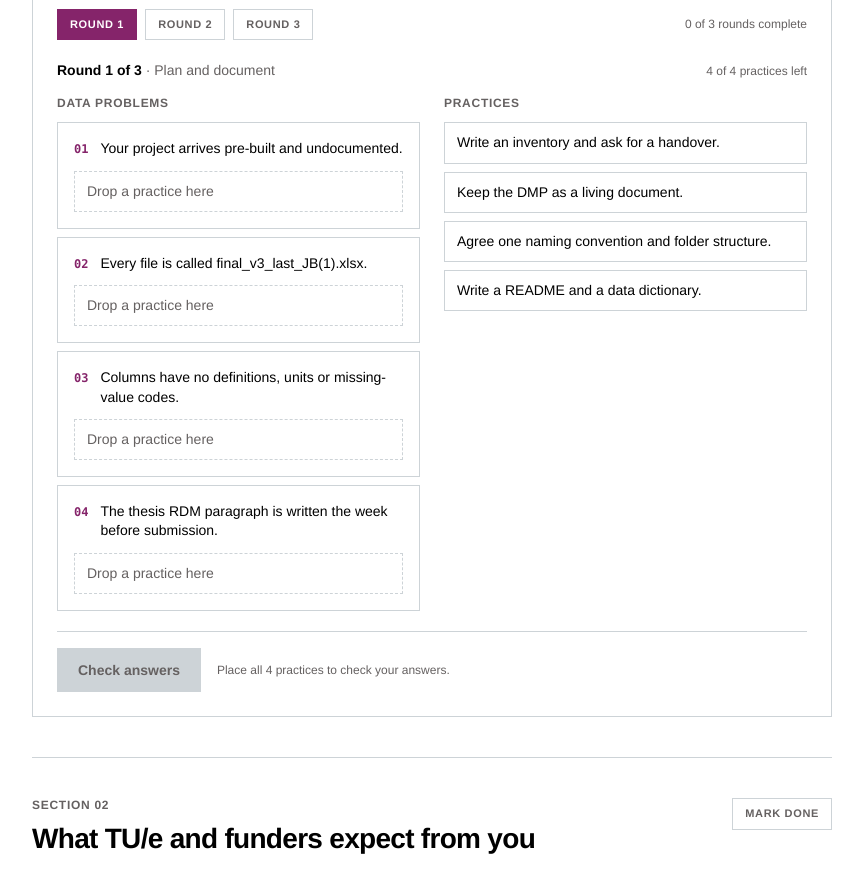
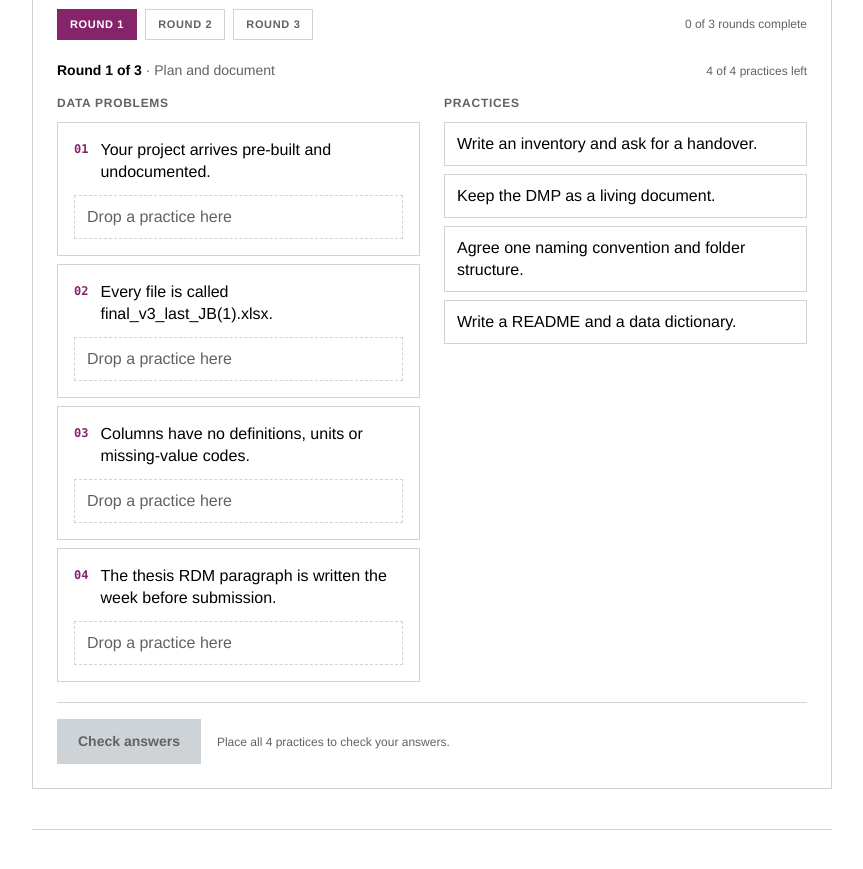
Before and after one commit to tue-datastewards/rdm-curriculum, a React (Vite) app: page /modules/M01 in a window 1280 px wide. Shown: the part 2920-3789 px from the top of the page, without its empty margins (64-927 px from the left). Built offline with nearby package versions, Linux system fonts and the light colour scheme.

Commit message:
Unify matching card and feedback text sizes

```diff
--- a/src/components/MatchActivity.tsx
+++ b/src/components/MatchActivity.tsx
@@ -198,7 +198,7 @@ function RoundBoard({
                   }}
                   onDragEnd={() => setOverProblem(null)}
                   className={cn(
-                    'w-full border px-3 py-2.5 text-left text-sm leading-snug transition select-none',
+                    'w-full border px-3 py-2.5 text-left text-base leading-snug transition select-none',
                     selected === solutionIndex
                       ? 'border-brand bg-brand text-paper'
                       : 'border-rule bg-paper text-ink hover:border-brand hover:bg-wash',
@@ -212,7 +212,7 @@ function RoundBoard({
               </li>
             ))}
             {remaining.length === 0 && (
-              <li className="border border-dashed border-rule px-3 py-3 text-sm text-muted">
+              <li className="border border-dashed border-rule px-3 py-3 text-base text-muted">
                 All practices are placed.
               </li>
             )}
@@ -283,7 +283,7 @@ function RoundBoard({
                       <span className="mt-0.5 font-mono text-xs font-bold text-brand">
                         {String(problemIndex + 1).padStart(2, '0')}
                       </span>
-                      <p className="text-sm font-medium leading-snug">{pair.problem}</p>
+                      <p className="text-base font-medium leading-snug">{pair.problem}</p>
                     </div>
 
                     <button
@@ -296,7 +296,7 @@ function RoundBoard({
                           : ''
                       }${slotLabel}`}
                       className={cn(
-                        'mt-3 w-full border border-dashed px-3 py-2.5 text-left text-sm leading-snug transition',
+                        'mt-3 w-full border border-dashed px-3 py-2.5 text-left text-base leading-snug transition',
                         placement === null
                           ? 'border-rule text-muted'
                           : 'border-brand bg-wash font-bold text-brand',
@@ -332,14 +332,14 @@ function RoundBoard({
                       <div className="mt-3 border-t border-rule pt-4">
                         <p
                           className={cn(
-                            'text-sm font-bold',
+                            'text-base font-bold',
                             result ? 'text-success' : 'text-danger',
                           )}
                         >
                           {result ? '✓ Correct' : '✗ Not this one'}
                         </p>
                         {!result && (
-                          <p className="mt-1.5 text-sm">
+                          <p className="mt-1.5 text-base">
                             <span className="font-bold">Correct practice:</span>{' '}
                             {round.pairs[problemIndex].solution}
                           </p>
@@ -369,7 +369,7 @@ function RoundBoard({
           {primaryLabel}
         </button>
         {checked && results && (
-          <p className="text-sm">
+          <p className="text-base">
             <span className="font-bold">{score}</span> of {round.pairs.length} correct.
           </p>
         )}
```
